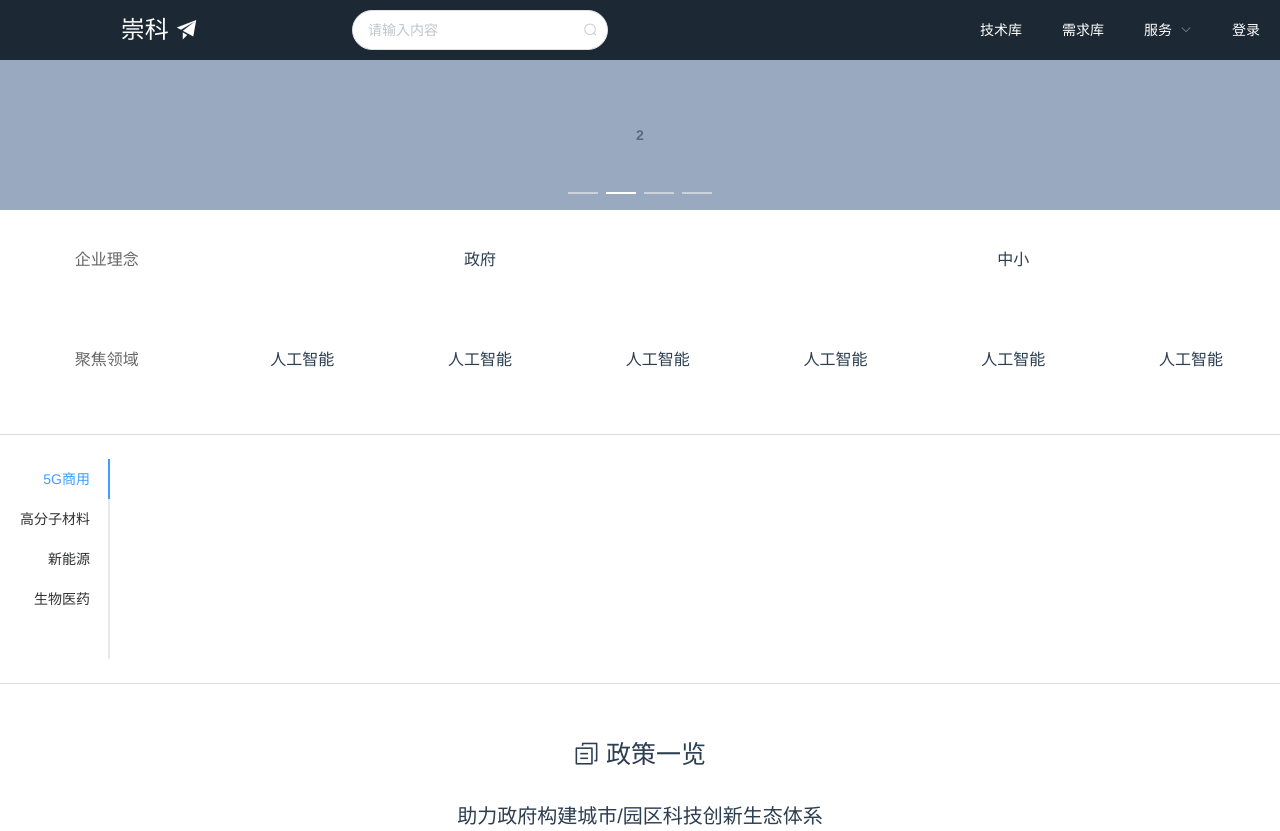
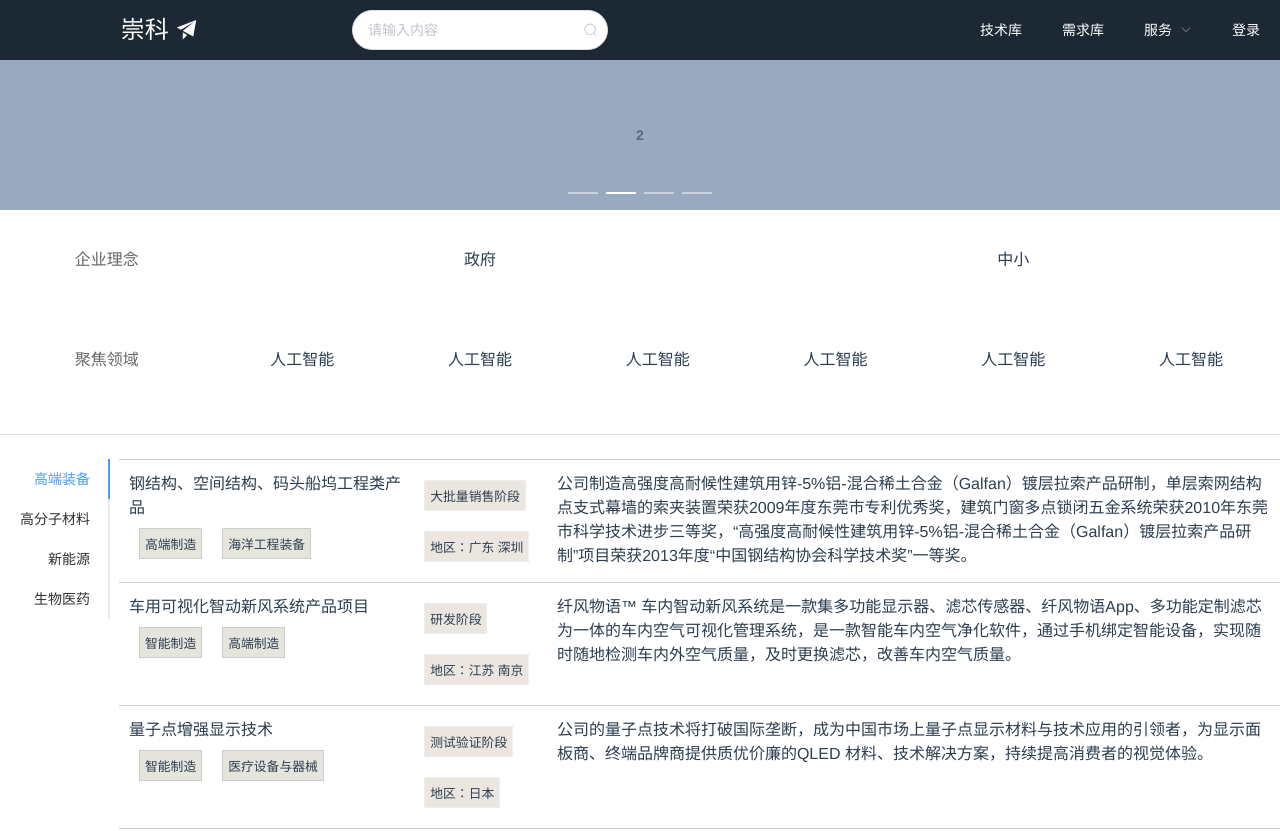
Before and after one commit to 13rj113/CK, a Vue app: page /#/index in a window 1280 px wide. Shown: the top 831 px of the page. Built offline with nearby package versions, Linux system fonts and the light colour scheme.

Commit message:
技术项目库

```diff
--- a/src/page/index.vue
+++ b/src/page/index.vue
@@ -59,9 +59,26 @@
       </el-row>
     </div>
     <el-divider></el-divider>
-    <div class="tab-table">
-      <el-tabs tab-position="left" style="height: 200px;">
-        <el-tab-pane label="5G商用"></el-tab-pane>
+    <div class="technology-container">
+      <el-tabs tab-position="left">
+        <el-tab-pane label="高端装备">
+          <el-row class="technology-item" v-for="technology in technologies" :key="technology">
+            <el-col :span="6">
+              <div class="technology-title">{{technology.title}}</div>
+              <span
+                class="technology-title-tag"
+                v-for="tag in technology.titleTag"
+                :key="tag"
+              >{{tag}}</span>
+            </el-col>
+            <el-col :span="3">
+              <div class="technology-tags" v-for="tag in technology.tags" :key="tag">{{tag}}</div>
+            </el-col>
+            <el-col :span="15">
+              <div class="technology-content">{{technology.content}}</div>
+            </el-col>
+          </el-row>
+        </el-tab-pane>
         <el-tab-pane label="高分子材料">配置管理</el-tab-pane>
         <el-tab-pane label="新能源">角色管理</el-tab-pane>
         <el-tab-pane label="生物医药">定时任务补偿</el-tab-pane>
@@ -348,26 +365,62 @@ export default {
       fieldValue: "",
       active: true,
       items: [1, 2, 3, 4],
-      tableData: [
+      technologies: [
         {
-          date: "2016-05-02",
-          name: "王小虎",
-          address: "上海市普陀区金沙江路 1518 弄"
+          title: "钢结构、空间结构、码头船坞工程类产品",
+          titleTag: ["高端制造", "海洋工程装备"],
+          tags: ["大批量销售阶段", "地区：广东 深圳"],
+          content:
+            "公司制造高强度高耐候性建筑用锌-5%铝-混合稀土合金（Galfan）镀层拉索产品研制，单层索网结构点支式幕墙的索夹装置荣获2009年度东莞市专利优秀奖，建筑门窗多点锁闭五金系统荣获2010年东莞市科学技术进步三等奖，“高强度高耐候性建筑用锌-5%铝-混合稀土合金（Galfan）镀层拉索产品研制”项目荣获2013年度“中国钢结构协会科学技术奖”一等奖。"
         },
         {
-          date: "2016-05-04",
-          name: "王小虎",
-          address: "上海市普陀区金沙江路 1517 弄"
+          title: "车用可视化智动新风系统产品项目",
+          titleTag: ["智能制造", "高端制造"],
+          tags: ["研发阶段", "地区：江苏 南京"],
+          content:
+            "纤风物语™ 车内智动新风系统是一款集多功能显示器、滤芯传感器、纤风物语App、多功能定制滤芯为一体的车内空气可视化管理系统，是一款智能车内空气净化软件，通过手机绑定智能设备，实现随时随地检测车内外空气质量，及时更换滤芯，改善车内空气质量。"
         },
         {
-          date: "2016-05-01",
-          name: "王小虎",
-          address: "上海市普陀区金沙江路 1519 弄"
+          title: "量子点增强显示技术",
+          titleTag: ["智能制造", "医疗设备与器械"],
+          tags: ["测试验证阶段", "地区：日本"],
+          content:
+            "公司的量子点技术将打破国际垄断，成为中国市场上量子点显示材料与技术应用的引领者，为显示面板商、终端品牌商提供质优价廉的QLED 材料、技术解决方案，持续提高消费者的视觉体验。"
         },
         {
-          date: "2016-05-03",
-          name: "王小虎",
-          address: "上海市普陀区金沙江路 1516 弄"
+          title: "量子点增强显示技术",
+          titleTag: ["智能制造", "医疗设备与器械"],
+          tags: ["测试验证阶段", "地区：日本"],
+          content:
+            "公司的量子点技术将打破国际垄断，成为中国市场上量子点显示材料与技术应用的引领者，为显示面板商、终端品牌商提供质优价廉的QLED 材料、技术解决方案，持续提高消费者的视觉体验。"
+        },
+        {
+          title: "量子点增强显示技术",
+          titleTag: ["智能制造", "医疗设备与器械"],
+          tags: ["测试验证阶段", "地区：日本"],
+          content:
+            "公司的量子点技术将打破国际垄断，成为中国市场上量子点显示材料与技术应用的引领者，为显示面板商、终端品牌商提供质优价廉的QLED 材料、技术解决方案，持续提高消费者的视觉体验。"
+        },
+        {
+          title: "量子点增强显示技术",
+          titleTag: ["智能制造", "医疗设备与器械"],
+          tags: ["测试验证阶段", "地区：日本"],
+          content:
+            "公司的量子点技术将打破国际垄断，成为中国市场上量子点显示材料与技术应用的引领者，为显示面板商、终端品牌商提供质优价廉的QLED 材料、技术解决方案，持续提高消费者的视觉体验。"
+        },
+        {
+          title: "量子点增强显示技术",
+          titleTag: ["智能制造", "医疗设备与器械"],
+          tags: ["测试验证阶段", "地区：日本"],
+          content:
+            "公司的量子点技术将打破国际垄断，成为中国市场上量子点显示材料与技术应用的引领者，为显示面板商、终端品牌商提供质优价廉的QLED 材料、技术解决方案，持续提高消费者的视觉体验。"
+        },
+        {
+          title: "量子点增强显示技术",
+          titleTag: ["智能制造", "医疗设备与器械"],
+          tags: ["测试验证阶段", "地区：日本"],
+          content:
+            "公司的量子点技术将打破国际垄断，成为中国市场上量子点显示材料与技术应用的引领者，为显示面板商、终端品牌商提供质优价廉的QLED 材料、技术解决方案，持续提高消费者的视觉体验。"
         }
       ]
     };
@@ -431,6 +484,32 @@ main .el-menu {
   }
   .intro-text-top {
     // border-bottom: none;
+  }
+}
+.technology-container {
+  .technology-item {
+    padding: 10px;
+    border-top: 1px solid #ccc;
+    text-align: left;
+    .technology-title {
+      font-size: 1rem;
+    }
+    .technology-title-tag {
+      display: inline-block;
+      margin: 10px;
+      font-size: 0.8rem;
+      padding: 5px;
+      background: rgb(230, 229, 221);
+      border: 1px solid #ccc;
+    }
+    .technology-tags {
+      display: inline-block;
+      margin: 10px;
+      font-size: 0.8rem;
+      padding: 5px;
+      background: rgb(235, 230, 223);
+      border: 1px solid #eee;
+    }
   }
 }
 .policy {
```
